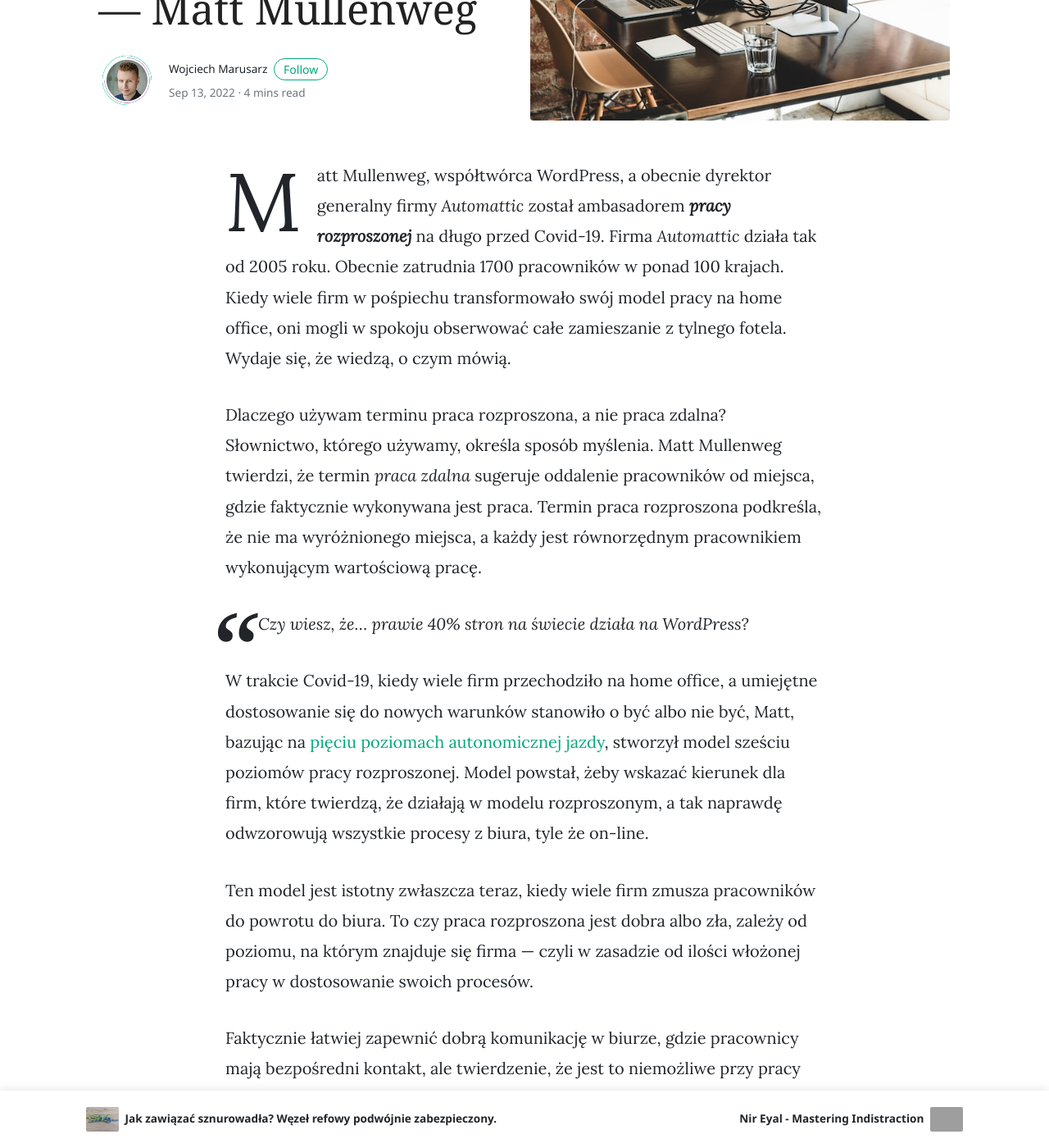
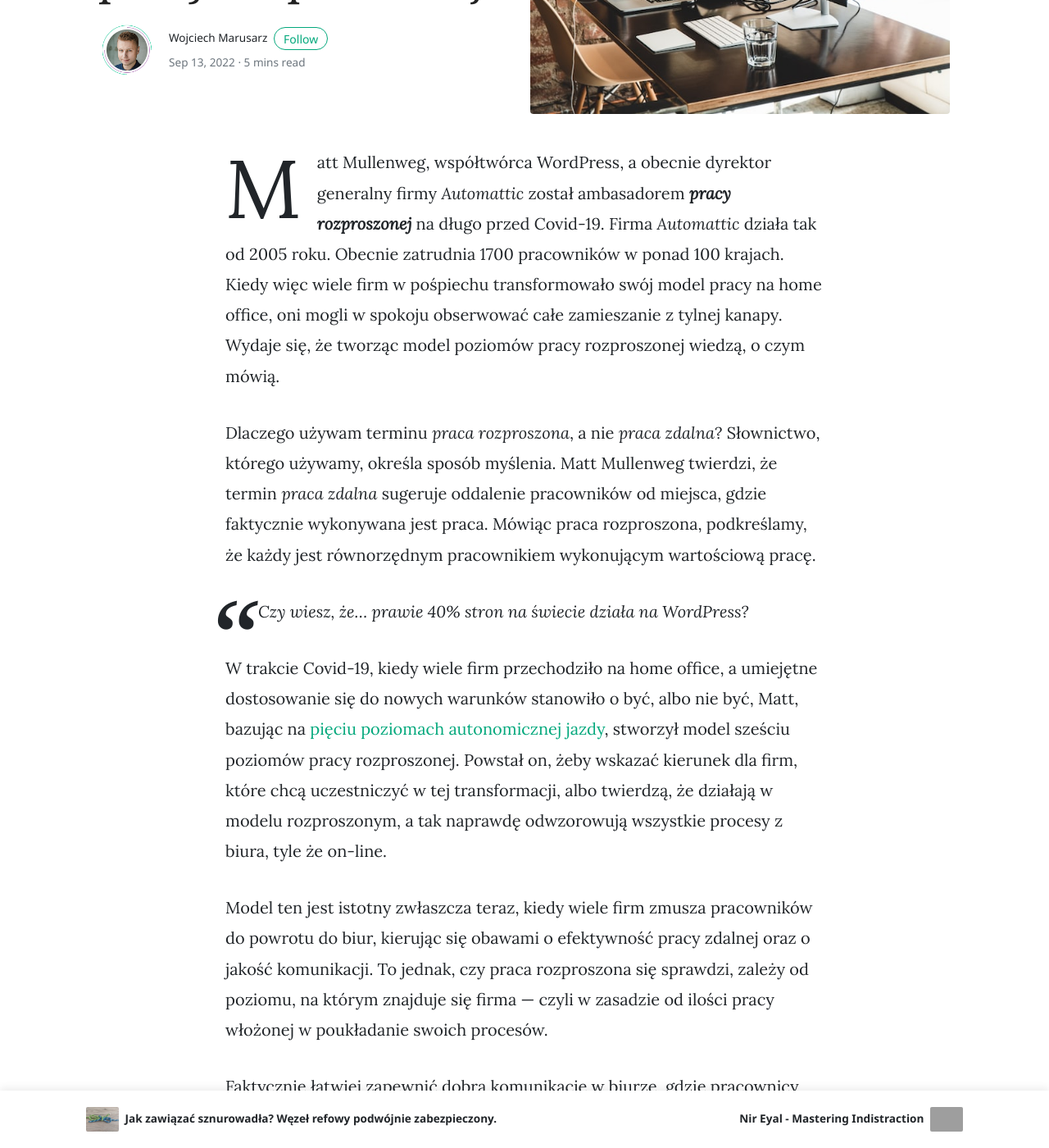
Before and after one commit to marwoj/marwoj.github.io, a Jekyll site: the page built from _posts/2022-09-13-distributed-work-five-levels-of-autonomy.md, in a window 1280 px wide and 1400 px high, scrolled down 302 px. Shown: the whole window at 82% size. Built offline with Jekyll 4.4.1, drawn with Linux system fonts in a browser that asks for light colours; nearby versions of some CDN libraries; some of the changed text lies outside the part shown; grey boxes are pictures that could not be loaded.

Commit message:
Distributed work five levels of autonomy

```diff
--- a/_posts/2022-09-13-distributed-work-five-levels-of-autonomy.md
+++ b/_posts/2022-09-13-distributed-work-five-levels-of-autonomy.md
@@ -1,6 +1,6 @@
 ---
 layout: post
-title:  "Pięć poziomów pracy rozproszonej — Matt Mullenweg"
+title:  "Pięć poziomów pracy rozproszonej"
 author: wojciech
 categories: [ Work-Life Balance ]
 tags: [ main ]
@@ -10,65 +10,70 @@
 
 Matt Mullenweg, współtwórca WordPress, a obecnie dyrektor generalny firmy _Automattic_ został ambasadorem _**pracy
 rozproszonej**_ na długo przed Covid-19. Firma _Automattic_ działa tak od 2005 roku. Obecnie
-zatrudnia 1700 pracowników w ponad 100 krajach. Kiedy wiele firm w pośpiechu transformowało swój model pracy na home
-office, oni mogli w spokoju obserwować całe zamieszanie z tylnego fotela. Wydaje się, że wiedzą, o czym mówią.
+zatrudnia 1700 pracowników w ponad 100 krajach. Kiedy więc wiele firm w pośpiechu transformowało swój model pracy na
+home office, oni mogli w spokoju obserwować całe zamieszanie z tylnej kanapy. Wydaje się, że tworząc model poziomów
+pracy rozproszonej wiedzą, o czym mówią.
 
-Dlaczego używam terminu praca rozproszona, a nie praca zdalna? Słownictwo, którego używamy, określa sposób myślenia.
+Dlaczego używam terminu _praca rozproszona_, a nie _praca zdalna_? Słownictwo, którego używamy, określa sposób myślenia.
 Matt Mullenweg twierdzi, że termin _praca zdalna_ sugeruje oddalenie pracowników od miejsca, gdzie faktycznie wykonywana
-jest praca. Termin praca rozproszona podkreśla, że nie ma wyróżnionego miejsca, a każdy jest równorzędnym
-pracownikiem wykonującym wartościową pracę.
+jest praca. Mówiąc praca rozproszona, podkreślamy, że każdy jest równorzędnym pracownikiem wykonującym wartościową
+pracę.
 
 > Czy wiesz, że... prawie 40% stron na świecie działa na WordPress?
 
 W trakcie Covid-19, kiedy wiele firm przechodziło na home office, a umiejętne dostosowanie się do nowych warunków
-stanowiło o być albo nie być, Matt, bazując na
+stanowiło o być, albo nie być, Matt, bazując na
 [pięciu poziomach autonomicznej jazdy](https://www.truecar.com/blog/5-levels-autonomous-vehicles/), stworzył model
-sześciu poziomów pracy rozproszonej. Model powstał, żeby wskazać kierunek dla firm, które twierdzą, że działają w modelu
-rozproszonym, a tak naprawdę odwzorowują wszystkie procesy z biura, tyle że on-line.
+sześciu poziomów pracy rozproszonej. Powstał on, żeby wskazać kierunek dla firm, które chcą uczestniczyć w tej
+transformacji, albo twierdzą, że działają w modelu rozproszonym, a tak naprawdę odwzorowują wszystkie procesy z biura,
+tyle że on-line.
 
-Ten model jest istotny zwłaszcza teraz, kiedy wiele firm zmusza pracowników do powrotu do biura. To czy praca
-rozproszona jest dobra albo zła, zależy od poziomu, na którym znajduje się firma — czyli w zasadzie od ilości włożonej
-pracy w dostosowanie swoich procesów.
+Model ten jest istotny zwłaszcza teraz, kiedy wiele firm zmusza pracowników do powrotu do biur, kierując się obawami o
+efektywność pracy zdalnej oraz o jakość komunikacji. To jednak, czy praca rozproszona się sprawdzi, zależy od poziomu,
+na którym znajduje się firma — czyli w zasadzie od ilości pracy włożonej w poukładanie swoich procesów.
 
 Faktycznie łatwiej zapewnić dobrą komunikację w biurze, gdzie pracownicy mają bezpośredni kontakt, ale twierdzenie, że
-jest to niemożliwe przy pracy rozproszonej, jest pójściem na łatwiznę — co zwykle ma sens, jednak w ten sposób
-pozbywamy się atutów pracy rozproszonej, jak choćby dostęp do większej liczby potencjalnych pracowników, czy
+jest to niemożliwe w trybie rozproszonym, jest pójściem na łatwiznę — co zwykle ma sens, jednak w tym przypadku, jest
+pozbywaniem się atutów pracy rozproszonej, którymi są dostęp do większej liczby potencjalnych pracowników, czy
 komunikacja asynchroniczna.
 
-Nie twierdzę, żeby całkowicie zrezygnować ze spotkań. Bezpośredni kontakt ze
-współpracownikami jest potrzebny i można go zapewnić, organizując cykliczne spotkania integracyjne.
+Nie twierdzę, żeby całkowicie zrezygnować ze spotkań. Bezpośredni kontakt ze współpracownikami jest potrzebny i można go
+zapewnić, organizując cykliczne spotkania integracyjne.
 
 **Jakie zatem poziomy proponuje Matt?**
 
 ## Poziom 0
 
 Praca nie może zostać wykonana bez obecności na miejscu — praca na budowie, w magazynie czy kuchni wymaga fizycznej
-obecności. Co ciekawe, niektóre zawody były na tym poziomie, jednak okazało się, że nie są, np. telemedycyna.
+obecności. Co ciekawe, niektóre zawody były na tym poziomie, jednak okazało się, że niesłusznie, np. telemedycyna.
 
 ## Poziom 1
 
 Nie są podejmowane działania ułatwiające pracę rozproszoną.
-Firma opiera się na osobach, bez których praca nie może być wykonywana — proces wymaga ich obecności.
+Firma opiera się na osobach, bez których praca nie może być wykonywana — zadania wymagają ich obecności.
 Kiedy te osoby są niedostępne, praca odkładana jest do czasu ich powrotu.
 
-Praca rozproszona jest możliwa, ale ogranicza się wtedy do korzystania z poczty. Dostęp do innych narzędzie jest
-utrudniony przez nie działającego VPN-a. Praca odbywa się na sprzęcie firmowy.
+Praca rozproszona jest możliwa, ale ogranicza się do korzystania z poczty. Dostęp do innych narzędzi jest
+utrudniony przez brak VPN-a. Praca jest kontynuowana po powrocie do biura, bo odbywa się na sprzęcie firmowy.
 
 ## Poziom 2
 
 Jest to stan, w którym wiele firm znalazło się na początku Covid-19. Zaakceptowały możliwość pracy rozproszonej, jednak
 skrupulatnie odtworzyły swoje procesy on-line.
 
-Odbywają się te same spotkania, tyle że na Google Meet, Zoom czy
-Microsoft Teams. Cała komunikacja wciąż jest synchroniczna i wymaga fizycznej obecności o wspólnie ustalonym terminie.
-Dzień jest poszatkowany rozmowami, nie można skupić się na wykonywaniu pracy. Istnieją obawy o efektywność pracowników,
-wynikające z braku zaufania. Niektóre firmy (o zgrozo) instalują nawet oprogramowanie śledzące obecność przy komputerze.
+Odbywają się te same spotkania, tyle że na Google Meet, Zoom czy Microsoft Teams. Cała komunikacja wciąż jest
+synchroniczna i wymaga obecności przed komputerem o ustalonej porze.
+Dzień jest poszatkowany rozmowami, nie można skupić się na pracy głębokiej, nie mówiąc już o Time Boxingu czy innych
+metodach zarządzania czasem.
+
+Istnieją obawy o efektywność pracowników, wynikające z braku zaufania. Niektóre firmy (o zgrozo) instalują
+oprogramowanie śledzące obecność przy komputerze.
 
 ## Poziom 3
 
-Firma zaczyna wykorzystywać potencjał pracy rozproszonej. Komunikacja asynchroniczna wychodzi na pierwszy plan.
+Firma zaczyna zauważać możliwości, jakie daje praca rozproszona. Komunikacja asynchroniczna pojawia się na horyzoncie.
 Spotkania ograniczają się do tych niezbędnych, mają agendę, w trakcie spotkania na bieżąco tworzone są notatki przez
-wszystkich uczestników np. na Google Docs, a po spotkaniu ustalane są zadania do wykonania.
+wszystkich uczestników np.: na Google Docs, a po spotkaniu ustalane są zadania do wykonania.
 
 Pracownicy inwestują w dobre wyposażenie domowego biura. Bezpieczeństwo dostępu do danych zapewnione przez VPN, 2FA czy
 zarządzanie dostępami jest priorytetem.
@@ -88,26 +96,30 @@
 
 Firma ma dostęp do większej liczby utalentowanych pracowników, nie ogranicza się jedynie fizyczną lokalizacją siedziby.
 Rotacja pracowników może wzrosnąć, ale procesy ukierunkowane na szybkie wdrożenie i wyszkolenie pracownika
-niwelują tego efekty.
+niwelują negatywne skutki.
 
 Wyposażenie domowego biura przewyższa standardem najlepiej zaopatrzone biurowce.
 
 Spotkania integracyjne są dobrze zorganizowane, pełne aktywności budujących relacje, z czasem przeznaczonym na rozmowy i
-zapoznanie.
+umacnianie więzi.
 
 ## Poziom 5 — Nirvana
 
 Ostatnio poziom jest czymś, do czego należy dążyć. Warto mieć taki wzorzec, który wyznacza kierunek dalszych poszukiwań.
 
-Pracownicy są o wiele bardziej produktywni niż ich biurowi odpowiednicy. Efektywność przychodzi jednak łatwo, wręcz
-bezwysiłkowo. Istnieje synergia pomiędzy życiem osobistym a pracą. Pracownicy są kreatywni, zadowoleni z życia
-osobistego, jak i z pracy zawodowej.
+Pracownicy są o wiele bardziej produktywni niż ich biurowi odpowiednicy. Efektywność
+przychodzi łatwo, wręcz bezwysiłkowo. Jakość jest na najwyższym poziomie. Istnieje synergia pomiędzy życiem osobistym a
+zawodowym. Pracownicy są kreatywni, zadowoleni z życia osobistego, usatysfakcjonowani pracą.
 
-## Kluczowe jest zaufanie
+## Kluczowe jest zaufanie i relacje
 
 Inwestując w pracę rozproszoną, zwiększa się autonomia pracowników, co uwalnia ich kreatywność i daje możliwość
-decydowania o sposobie wykonywania pracy — co bezpośrednio przekłada się na zadowolenie z pracy.
-Jeśli zarówno firma, jak i pracownicy okażą sobie zaufanie, takie podejście może uwolnić wiele ukrytego potencjału.
+decydowania o sposobie wykonywania pracy — co bezpośrednio przekłada się na poziom satysfakcji.
+
+Komunikacja asynchroniczna może doprowadzić do transakcyjności relacji odwzorowującej sposób komunikacji na co dzień.
+Dlatego tak ważne jest umacnianie więzi na spotkaniach integracyjnych — po to, żeby zaufanie miało gdzie się rozwijać.
+
+A jeśli zarówno firma, jak i pracownicy okażą sobie zaufanie, takie podejście może uwolnić wiele ukrytego potencjału.
 
 ### Więcej można dowiedzieć się tutaj:
 
```
Also changed, not shown: other parts of _posts/2022-09-13-distributed-work-five-levels-of-autonomy.md (+5 -2 lines).
